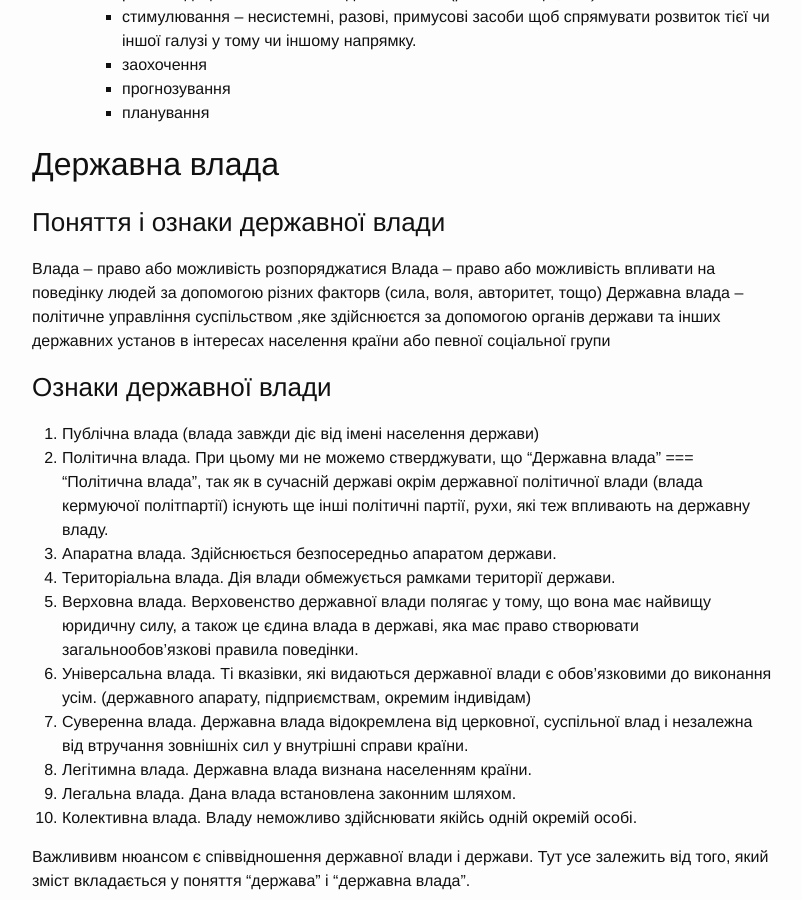
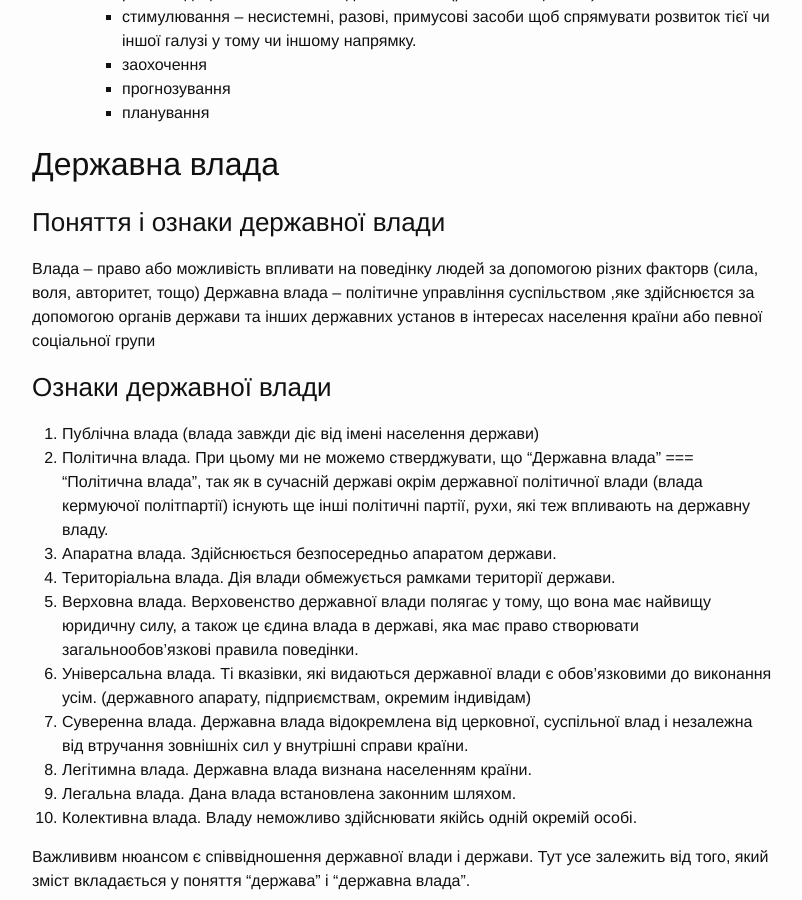
Before and after one commit to KPI-FICT-IP32/Blog, a Jekyll site: the page built from _posts/kpi/s06_jurisprudence/2016-03-11-jurisprudence-lecture-04.markdown, in a window 1280 px wide and 900 px high, scrolled down 1578 px. Shown: the whole window, without its empty margins (238-1040 px from the left). Built offline with Jekyll 4.4.1, drawn with Linux system fonts in a browser that asks for light colours.

Commit message:
Jurisprudence. Lecture 4. Pt 1 (small fixes)

```diff
--- a/_posts/kpi/s06_jurisprudence/2016-03-11-jurisprudence-lecture-04.markdown
+++ b/_posts/kpi/s06_jurisprudence/2016-03-11-jurisprudence-lecture-04.markdown
@@ -59,8 +59,9 @@ categories: kpi_s06_jurisprudence
       - планування
 
 ## Державна влада
+
 ### Поняття і ознаки державної влади
-Влада -- право або можливість розпоряджатися Влада -- право або можливість впливати на поведінку людей за допомогою різних факторв (сила, воля, авторитет, тощо)
+Влада -- право або можливість впливати на поведінку людей за допомогою різних факторв (сила, воля, авторитет, тощо)
 Державна влада -- політичне управління суспільством ,яке здійснюєтся за допомогою органів держави та інших державних установ в інтересах населення країни або певної соціальної групи
 
 ### Ознаки державної влади
@@ -76,6 +77,7 @@ categories: kpi_s06_jurisprudence
 10. Колективна влада. Владу неможливо здійснювати якійсь одній окремій особі.
 
 Важлививм нюансом є співвідношення державної влади і держави. Тут усе залежить від того, який зміст вкладається у поняття "держава" і "державна влада".
+
 - Якщо держава -- це певна політична організація, то державна влада є атрибутом держави
 - Якщо держава -- це певним чином організована політична влада, то поняття держава і державна влада є тотожними.
 - Якщо держава -- це певний державний апарат, то вона є засобом здійснення державної влади.
```
